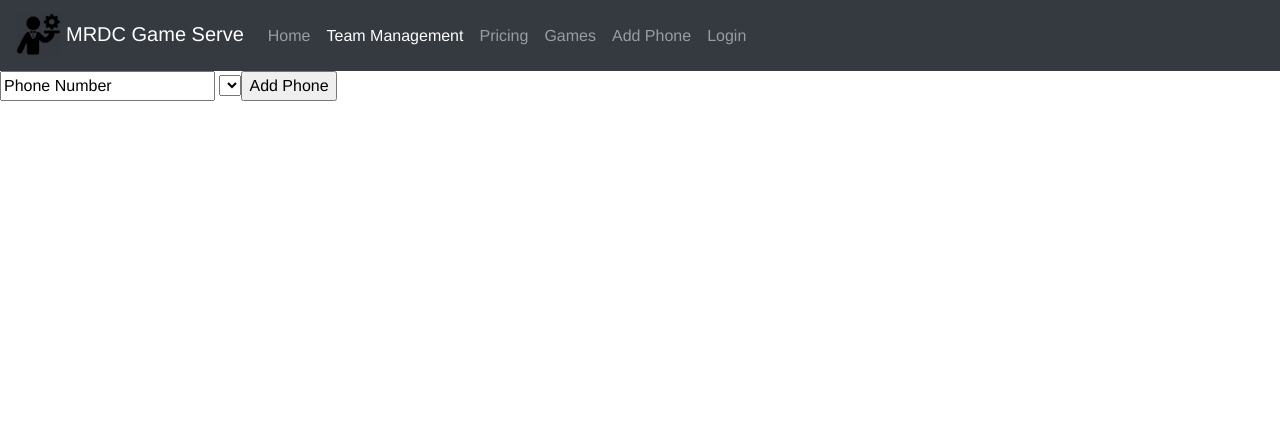
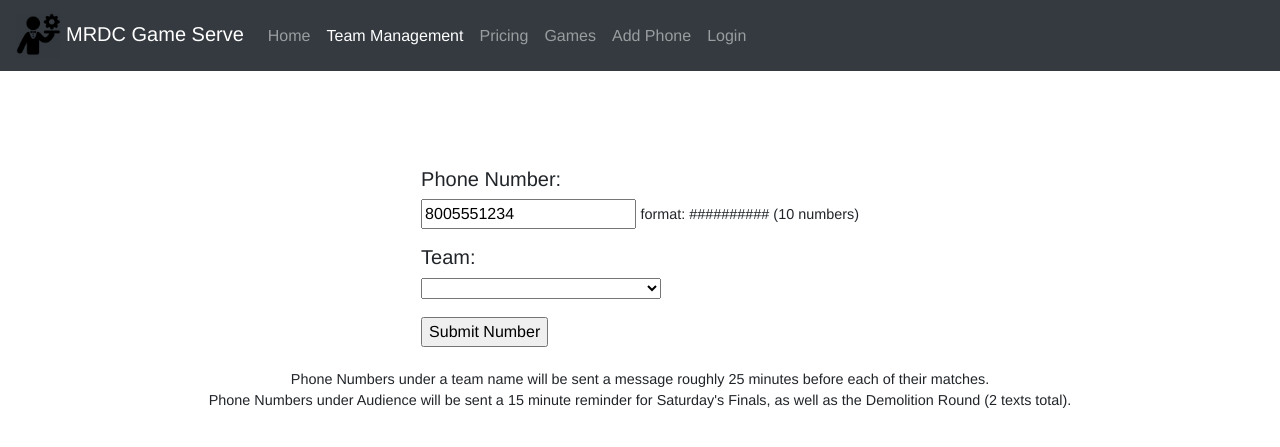
Before and after one commit to uiuc-mrdc/cogs, a Django app: template django/team_management/templates/team_management/addPhone.html in a window 1280 px wide. Shown: the top 447 px of the page. Run offline with Django 3.2, Linux system fonts and the light colour scheme; the template is opened without the code that fills it, so the values that code supplies are empty; some libraries are stand-ins or nearby versions.

Commit message:
Polished the 'Add Phone' page.
added 'Audience' team, removed debug print statements, and added it to the Admin page too

```diff
--- a/django/team_management/admin.py
+++ b/django/team_management/admin.py
@@ -1,5 +1,5 @@
 from django.contrib import admin
-from .models import ScoringType, Team, Action, Game, GameParticipant
+from .models import ScoringType, Team, Action, Game, GameParticipant, Phone
 
 #We won't need all of these in the admin site eventually. Probably not Action
 admin.site.register(ScoringType)
@@ -7,3 +7,4 @@ admin.site.register(Team)
 admin.site.register(Action)
 admin.site.register(Game)
 admin.site.register(GameParticipant)
+admin.site.register(Phone)
--- a/django/team_management/templates/team_management/addPhone.html
+++ b/django/team_management/templates/team_management/addPhone.html
@@ -2,19 +2,35 @@
 
 
 {% block body %}
-{% if error_message %}<p><strong>{{ error_message }}</strong></p>{% endif %}
 
-<form action="{% url 'post_phone' %}" method="post">
-{% csrf_token %}
+<div style="text-align:center; margin: 5em 0 0 0">
+	{% if error_message %}<p><strong>{{ error_message }}</strong></p>{% endif %}
 
-<input type="text" value="Phone Number" name="num">
+	<form action="{% url 'post_phone' %}" method="post" style="display:inline-block; text-align:left">
+	{% csrf_token %}
+	<p>
+		<h5>Phone Number:</h5>
+		<input type="text" value="8005551234" name="num">
+		<span style="font-size:90%">format: ########## (10 numbers)</span>
 
-<select name="team_id">
-	<option value="0"></option>
-	{% for team in teams_list %}
-	<option value="{{ team.id }}">{{ team.team_name }}</option>
-	{% endfor %}
+	</p>
+	<p>
+		<h5>Team:</h5>
+		<select name="team_id" style="width:15em">
+			<option value="0"></option>
+			{% for team in teams_list %}
+				<option value="{{ team.id }}">{{ team.team_name }}</option>
+			{% endfor %}
+		</select>
+	</p>
+	<input type="submit" value="Submit Number">
+	</form>
+	<p style="font-size:90%">
+		<br>
+		Phone Numbers under a team name will be sent a message roughly 25 minutes before each of their matches.
+		<br>
+		Phone Numbers under Audience will be sent a 15 minute reminder for Saturday's Finals, as well as the Demolition Round (2 texts total).
+	</p>
 
-<input type="submit" value="Add Phone">
-</form>
+</div>
 {% endblock %}
```
Also changed, not shown: django/team_management/views.py (+7 -10 lines), django/team_management/migrations/0002_auto_20191111_0535.py.
